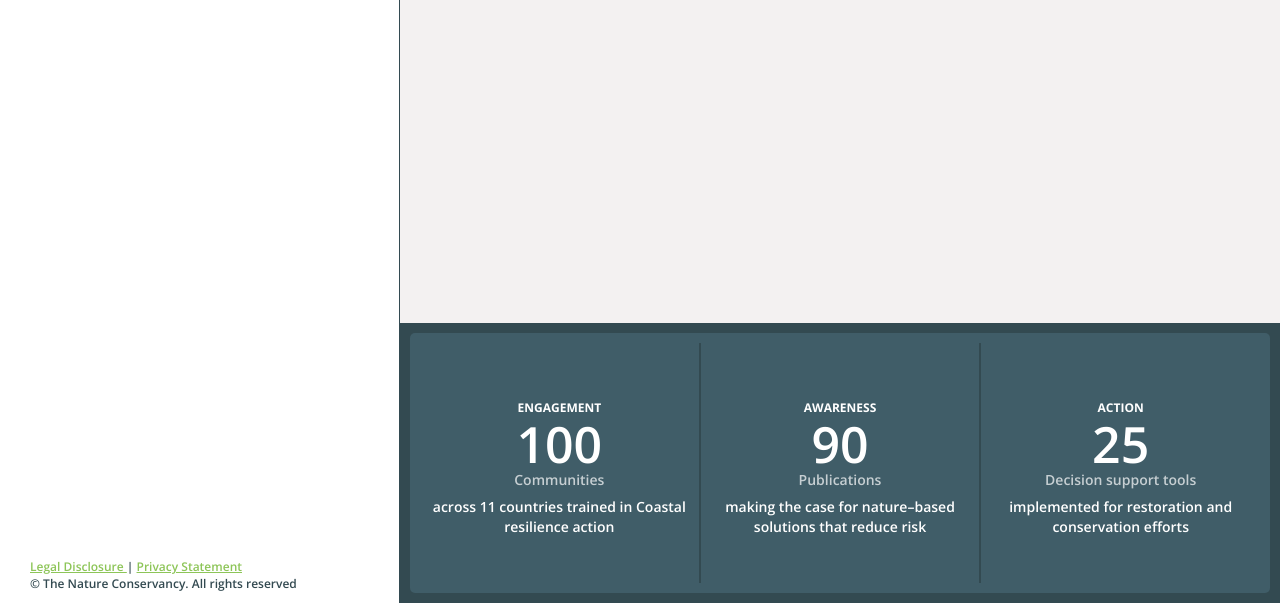
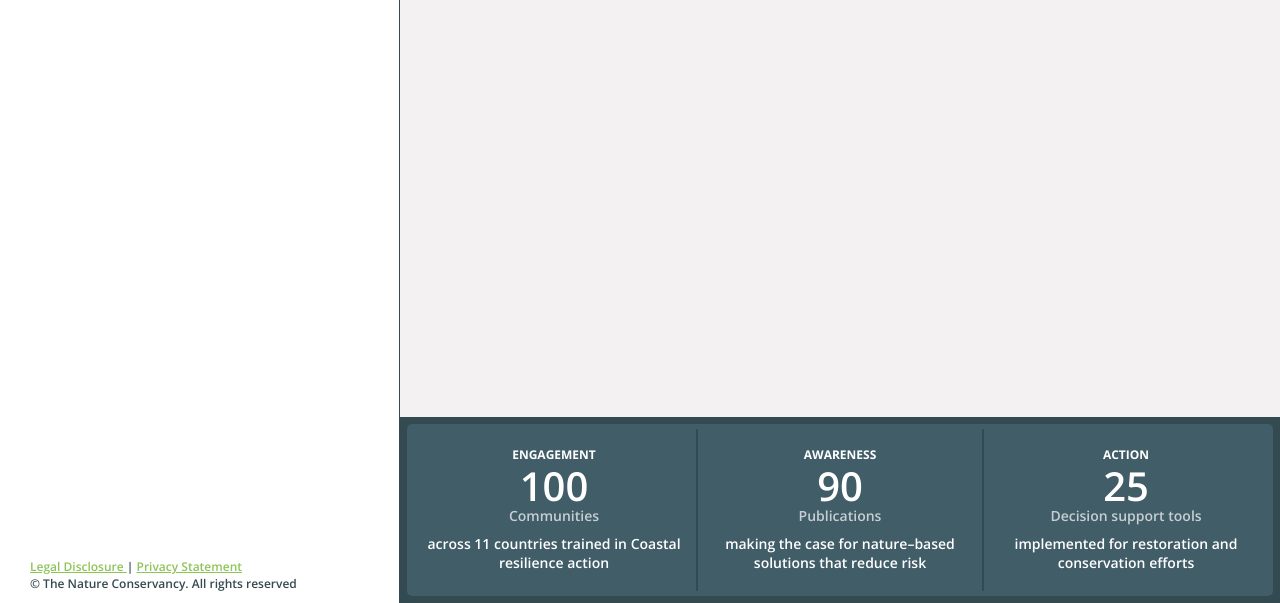
Before and after one commit to CoastalResilienceNetwork/tnc-network-site, a website: page src/index.html in a window 1280 px wide. Shown: the part 197-800 px from the top of the page. Drawn offline with nearby package versions, Linux system fonts and the light colour scheme; a script that the page names is missing.

Commit message:
reduces overall stats panel size

```diff
--- a/src/assets/css/main.css
+++ b/src/assets/css/main.css
@@ -1233,11 +1233,11 @@ ul {
 }
 
 .stats {
-    -ms-flex: .5;
-    flex: .5;
+    -ms-flex: .28;
+    flex: .28;
     display: -ms-flexbox;
     display: flex;
-    padding: 1rem;
+    padding: .7rem;
     background-color: #334a51;
     transform: translateY(0);
     transition: transform 0.55s ease-in-out;
@@ -1263,7 +1263,7 @@ ul {
     flex-wrap: wrap;
     background-color: #405d68;
     border-radius: 5px;
-    padding: 1rem
+    padding: .5rem
 }
 
 @media (max-width:900px) {
@@ -1311,11 +1311,17 @@ ul {
     text-transform: uppercase;
     font-weight: 800;
     font-size: 1.2rem;
-    margin: 10px 0 0
+    margin: 0;
+}
+
+@media (max-width:900px) {
+    .stat--label {
+        margin-top: 1rem;
+    }
 }
 
 .stat--total {
-    font-size: 5rem;
+    font-size: 4rem;
     line-height: 1.1
 }
 
```
